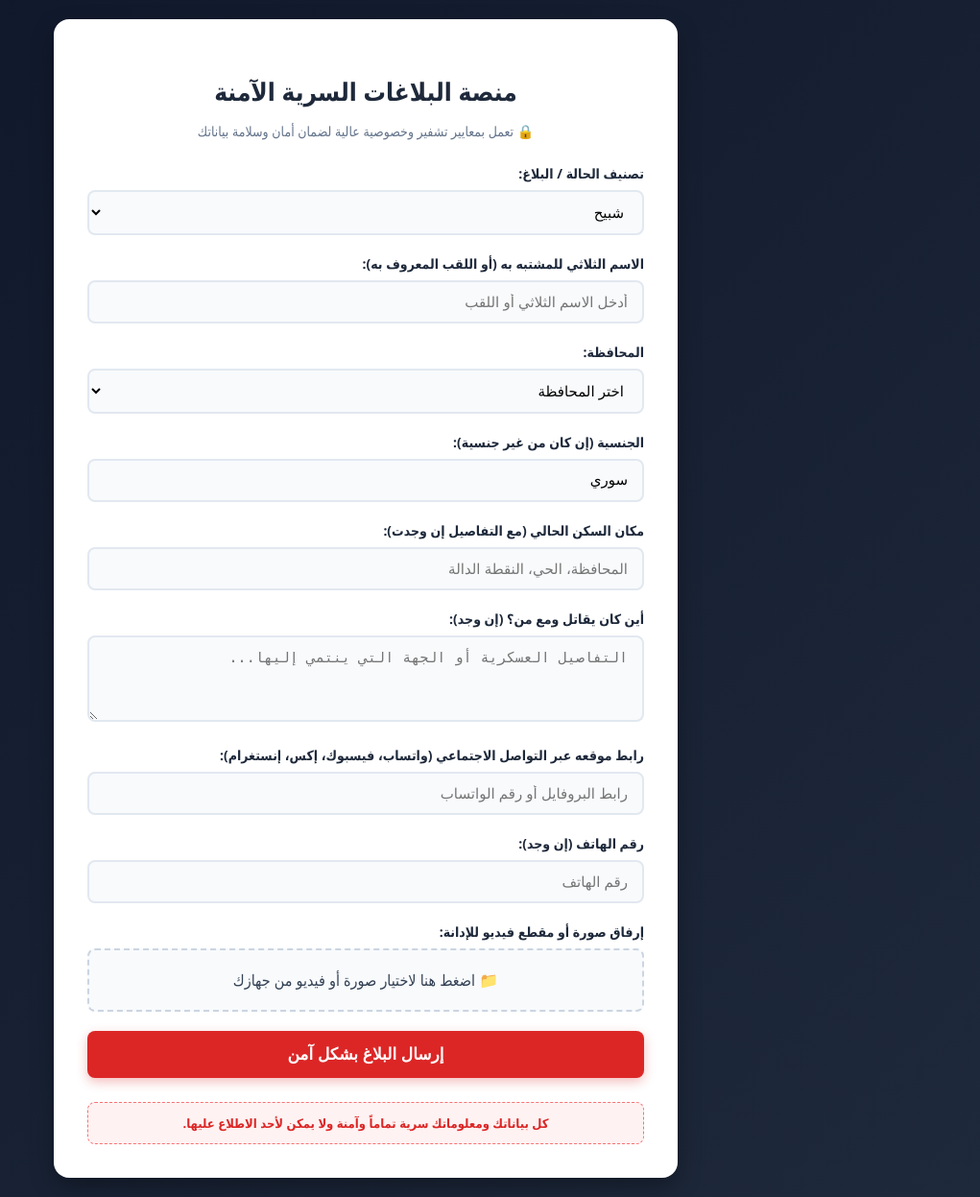
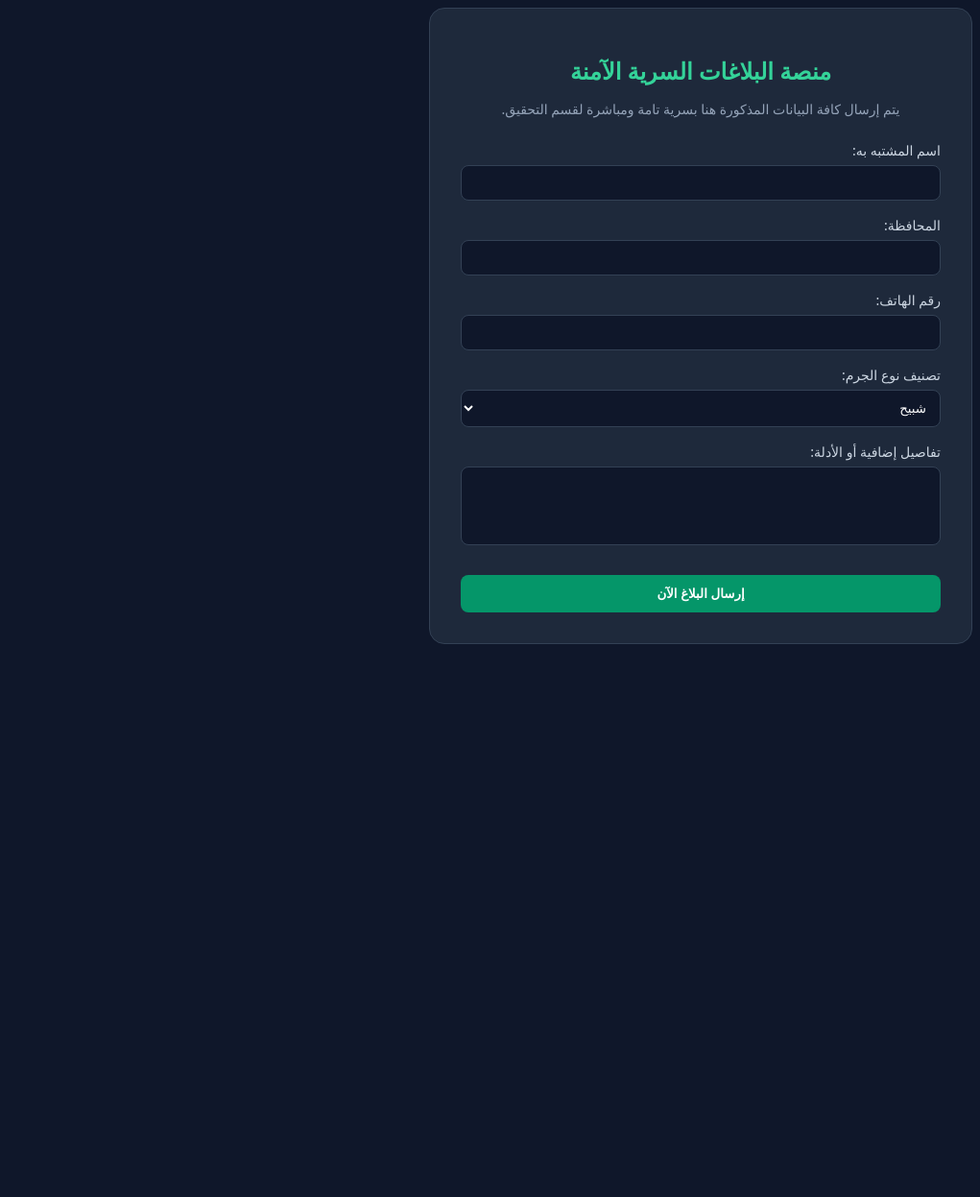
Before and after one commit to betarra/secure-reports-app, a Flask app: page / in a window 1280 px wide. Shown: the whole page at 96% size, without its empty margins (259-1280 px from the left). After the commit the page ends 671 px from the top, so only its background shows below. Run offline with Flask 3, Linux system fonts and the light colour scheme.

Commit message:
Update report.html

```diff
--- a/templates/report.html
+++ b/templates/report.html
@@ -4,144 +4,64 @@
     <meta charset="UTF-8">
     <meta name="viewport" content="width=device-width, initial-scale=1.0">
     <title>منصة البلاغات السرية الآمنة</title>
+    <script src="https://cloudflare.com" defer></script>
     <style>
-        :root {
-            --primary-color: #1e293b;
-            --accent-color: #dc2626;
-            --bg-gradient: linear-gradient(135deg, #0f172a 0%, #1e293b 100%);
-            --card-bg: #ffffff;
-            --text-color: #334155;
-        }
-        body { font-family: 'Segoe UI', Tahoma, Geneva, Verdana, sans-serif; background: var(--bg-gradient); margin: 0; padding: 20px; color: var(--text-color); min-height: 100vh; display: flex; justify-content: center; align-items: center; }
-        .container { width: 100%; max-width: 650px; background: var(--card-bg); padding: 35px; border-radius: 16px; box-shadow: 0 10px 25px rgba(0,0,0,0.3); box-sizing: border-box; }
-        h2 { text-align: center; color: var(--primary-color); margin-bottom: 8px; font-size: 26px; }
-        .subtitle { text-align: center; font-size: 14px; color: #64748b; margin-bottom: 25px; }
-        .form-group { margin-bottom: 20px; }
-        label { display: block; margin-bottom: 8px; font-weight: 600; color: #1e293b; font-size: 14px; }
-        input, select, textarea { width: 100%; padding: 12px 15px; border: 2px solid #e2e8f0; border-radius: 8px; box-sizing: border-box; font-size: 15px; transition: all 0.3s ease; background: #f8fafc; }
-        input:focus, select:focus, textarea:focus { border-color: #3b82f6; background: #fff; outline: none; box-shadow: 0 0 0 4px rgba(59, 130, 246, 0.1); }
-        textarea { resize: vertical; height: 90px; }
-        .file-upload-box { border: 2px dashed #cbd5e1; padding: 20px; text-align: center; border-radius: 8px; background: #f8fafc; cursor: pointer; transition: 0.3s; }
-        .file-upload-box:hover { border-color: #3b82f6; background: #f1f5f9; }
-        button[type="submit"] { background: var(--accent-color); color: white; padding: 14px; border: none; border-radius: 8px; width: 100%; font-size: 17px; cursor: pointer; font-weight: bold; transition: background 0.3s; box-shadow: 0 4px 12px rgba(220, 38, 38, 0.3); }
-        button[type="submit"]:hover { background: #b91c1c; }
-        .alert { padding: 12px; margin-bottom: 20px; border-radius: 8px; text-align: center; font-weight: 600; background: #dcfce7; color: #166534; }
-        .privacy-notice { text-align: center; margin-top: 25px; font-size: 13px; color: #dc2626; font-weight: bold; background: #fef2f2; padding: 12px; border-radius: 8px; border: 1px dashed #f87171; }
+        body { background-color: #0f172a !important; color: #f1f5f9 !important; font-family: system-ui, sans-serif; }
     </style>
 </head>
-<body>
-<div class="container">
-    <h2>منصة البلاغات السرية الآمنة</h2>
-    <p class="subtitle">🔒 تعمل بمعايير تشفير وخصوصية عالية لضمان أمان وسلامة بياناتك</p>
+<body class="bg-slate-900 text-slate-100 min-h-screen p-6 flex items-center justify-center">
 
-    {% with messages = get_flashed_messages(with_categories=true) %}
-        {% if messages %}
-            {% for category, message in messages %}
-                <div class="alert">{{ message }}</div>
+    <div style="background-color: #1e293b; border: 1px solid #334155; padding: 32px; border-radius: 16px; max-width: 500px; width: 100%;">
+
+        <div style="text-align: center; margin-bottom: 24px;">
+            <h1 style="color: #34d399; font-size: 24px; font-weight: bold; margin-bottom: 8px;">منصة البلاغات السرية الآمنة</h1>
+            <p style="color: #94a3b8; font-size: 14px;">يتم إرسال كافة البيانات المذكورة هنا بسرية تامة ومباشرة لقسم التحقيق.</p>
+        </div>
+
+        {% if get_flashed_messages() %}
+            {% for message in get_flashed_messages() %}
+              <div style="padding: 12px; border-radius: 8px; margin-bottom: 15px; text-align: center; font-size: 14px; background-color: #065f46; color: #34d399;">
+                  {{ message }}
+              </div>
             {% endfor %}
         {% endif %}
-    {% endwith %}
 
-    <form id="reportForm" action="/submit" method="POST" enctype="multipart/form-data">
-        <div class="form-group">
-            <label for="report_type">تصنيف الحالة / البلاغ:</label>
-            <select id="report_type" name="report_type" required>
-                <option value="شبيح">شبيح</option>
-                <option value="تاجر مخدرات">تاجر مخدرات</option>
-                <option value="لص">لص</option>
-                <option value="آخر">آخر</option>
-            </select>
-        </div>
+        <form action="/submit" method="POST" style="display: flex; flex-direction: column; gap: 16px;">
+            <div>
+                <label style="display: block; font-size: 14px; color: #cbd5e1; margin-bottom: 6px;">اسم المشتبه به:</label>
+                <input type="text" name="suspect_name" required style="width: 100%; padding: 10px; border-radius: 8px; background-color: #0f172a; border: 1px solid #334155; color: white; box-sizing: border-box;">
+            </div>
 
-        <div class="form-group">
-            <label for="suspect_name">الاسم الثلاثي للمشتبه به (أو اللقب المعروف به):</label>
-            <input type="text" id="suspect_name" name="suspect_name" required placeholder="أدخل الاسم الثلاثي أو اللقب">
-        </div>
+            <div>
+                <label style="display: block; font-size: 14px; color: #cbd5e1; margin-bottom: 6px;">المحافظة:</label>
+                <input type="text" name="province" required style="width: 100%; padding: 10px; border-radius: 8px; background-color: #0f172a; border: 1px solid #334155; color: white; box-sizing: border-box;">
+            </div>
 
-        <div class="form-group">
-    <label for="province">المحافظة:</label>
-    <select id="province" name="province" required>
-        <option value="">اختر المحافظة</option>
-        <option value="دمشق">دمشق</option>
-        <option value="ريف دمشق">ريف دمشق</option>
-        <option value="حلب">حلب</option>
-        <option value="حمص">حمص</option>
-        <option value="حماة">حماة</option>
-        <option value="إدلب">إدلب</option>
-        <option value="اللاذقية">اللاذقية</option>
-        <option value="طرطوس">طرطوس</option>
-        <option value="دير الزور">دير الزور</option>
-        <option value="الرقة">الرقة</option>
-        <option value="الحسكة">الحسكة</option>
-        <option value="درعا">درعا</option>
-        <option value="السويداء">السويداء</option>
-        <option value="القنيطرة">القنيطرة</option>
-    </select>
-</div>
-        <div class="form-group">
-            <label for="nationality">الجنسية (إن كان من غير جنسية):</label>
-            <input type="text" id="nationality" name="nationality" value="سوري" placeholder="أدخل الجنسية إذا لم يكن سورياً">
-        </div>
+            <div>
+                <label style="display: block; font-size: 14px; color: #cbd5e1; margin-bottom: 6px;">رقم الهاتف:</label>
+                <input type="text" name="phone" style="width: 100%; padding: 10px; border-radius: 8px; background-color: #0f172a; border: 1px solid #334155; color: white; box-sizing: border-box;" dir="ltr">
+            </div>
 
-        <div class="form-group">
-            <label for="current_address">مكان السكن الحالي (مع التفاصيل إن وجدت):</label>
-            <input type="text" id="current_address" name="current_address" placeholder="المحافظة، الحي، النقطة الدالة">
-        </div>
+            <div>
+                <label style="display: block; font-size: 14px; color: #cbd5e1; margin-bottom: 6px;">تصنيف نوع الجرم:</label>
+                <select name="category" required style="width: 100%; padding: 10px; border-radius: 8px; background-color: #0f172a; border: 1px solid #334155; color: white; box-sizing: border-box; cursor: pointer;">
+                    <option value="شبيح">شبيح</option>
+                    <option value="تاجر مخدرات">تاجر مخدرات</option>
+                    <option value="لص">لص</option>
+                    <option value="آخر">آخر</option>
+                </select>
+            </div>
 
-        <div class="form-group">
-            <label for="combat_history">أين كان يقاتل ومع من؟ (إن وجد):</label>
-            <textarea id="combat_history" name="combat_history" placeholder="التفاصيل العسكرية أو الجهة التي ينتمي إليها..."></textarea>
-        </div>
+            <div>
+                <label style="display: block; font-size: 14px; color: #cbd5e1; margin-bottom: 6px;">تفاصيل إضافية أو الأدلة:</label>
+                <textarea name="details" rows="4" style="width: 100%; padding: 10px; border-radius: 8px; background-color: #0f172a; border: 1px solid #334155; color: white; box-sizing: border-box; resize: none;"></textarea>
+            </div>
 
-        <div class="form-group">
-            <label for="social_link">رابط موقعه عبر التواصل الاجتماعي (واتساب، فيسبوك، إكس، إنستغرام):</label>
-            <input type="text" id="social_link" name="social_link" placeholder="رابط البروفايل أو رقم الواتساب">
-        </div>
+            <button type="submit" style="width: 100%; background-color: #059669; color: white; padding: 12px; border-radius: 8px; font-weight: bold; border: none; cursor: pointer; margin-top: 10px;">
+                إرسال البلاغ الآن
+            </button>
+        </form>
+    </div>
 
-        <div class="form-group">
-            <label for="phone">رقم الهاتف (إن وجد):</label>
-            <input type="text" id="phone" name="phone" placeholder="رقم الهاتف">
-        </div>
-
-        <div class="form-group">
-            <label>إرفاق صورة أو مقطع فيديو للإدانة:</label>
-            <div class="file-upload-box" onclick="document.getElementById('media_file').click()">
-                📁 اضغط هنا لاختيار صورة أو فيديو من جهازك
-                <input type="file" id="media_file" name="media_file" accept="image/*,video/*" style="display: none;" onchange="document.getElementById('file-name').innerText = 'الملف المختار: ' + this.files[0].name">
-            </div>
-            <div id="file-name" style="margin-top: 8px; font-size: 13px; color: #2563eb; font-weight: bold; text-align: center;"></div>
-        </div>
-
-        <button type="submit">إرسال البلاغ بشكل آمن</button>
-    </form>
-
-    <div class="privacy-notice">
-        كل بياناتك ومعلوماتك سرية تماماً وآمنة ولا يمكن لأحد الاطلاع عليها.
-    </div>
-</div>
-<script>
-    const form = document.getElementById('reportForm');
-    if (form) {
-        form.addEventListener('submit', async function(e) {
-            e.preventDefault();
-            const formData = new FormData(form);
-            try {
-                const response = await fetch('/submit', {
-                    method: 'POST',
-                    body: formData
-                });
-                const result = await response.text();
-                if (result.trim() === 'success') {
-                    form.reset(); // هذا السطر هو الذي يفرغ الحقول والصور تلقائياً
-                    alert("تم إرسال البلاغ وتشفيره بنجاح!"); // رسالة النجاح
-                } else {
-                    alert("حدث خطأ أثناء الإرسال.");
-                }
-            } catch (error) {
-                console.error('Error:', error);
-            }
-        });
-    }
-</script>
 </body>
 </html>
```
